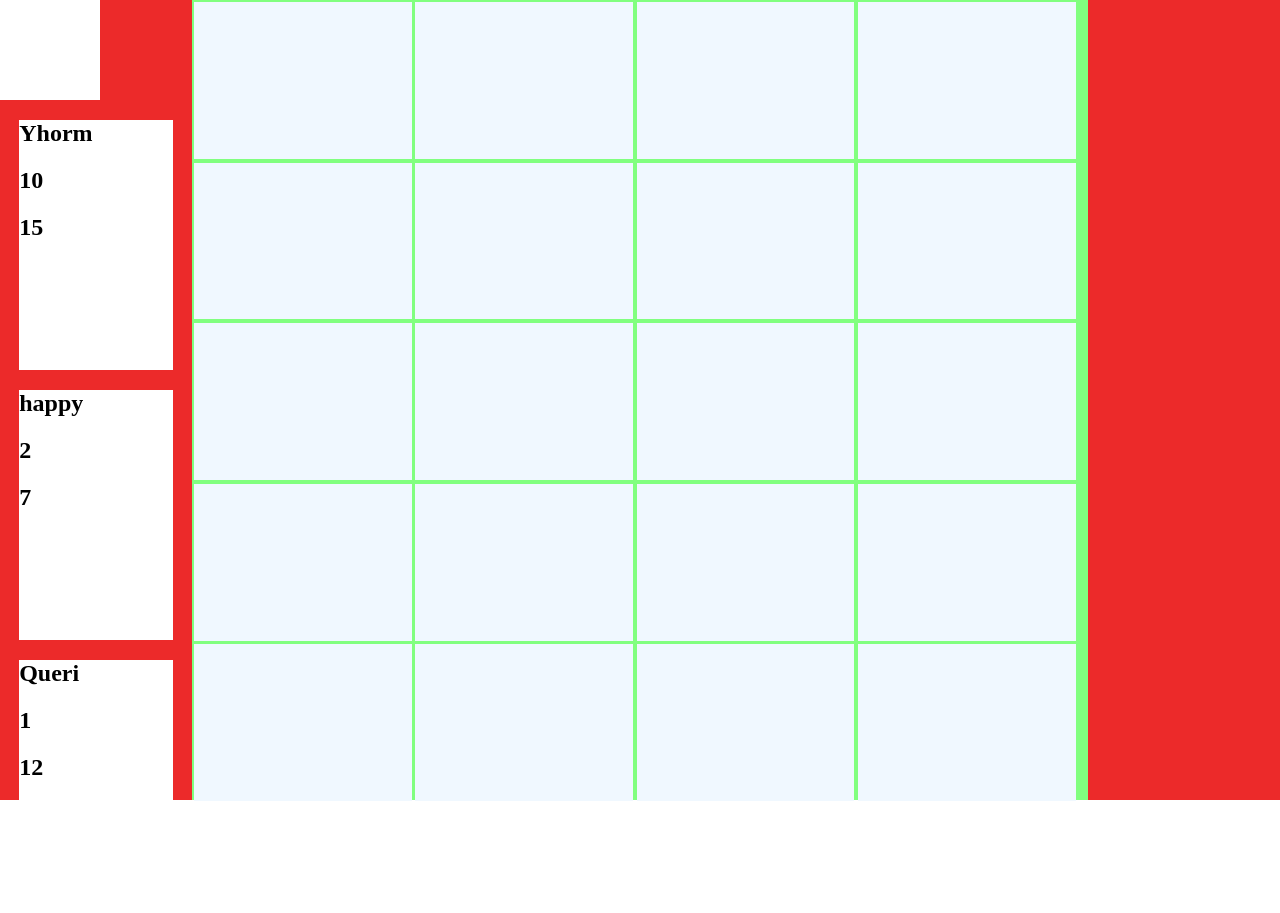
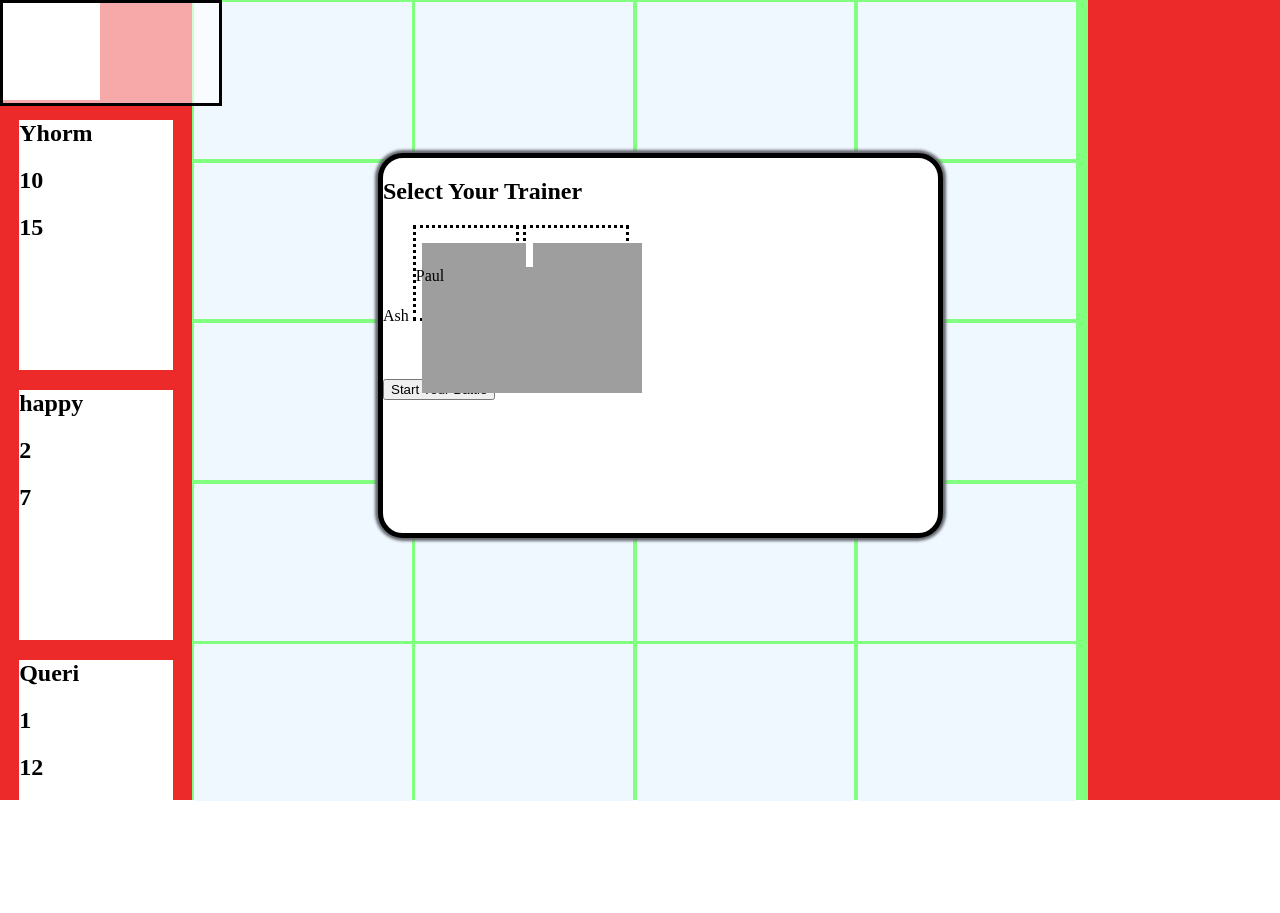
Before and after one commit to normansmart/COUNTER-DEFENSE, a plain HTML site: page index.html in a window 1280 px wide. Shown: the top 913 px of the page. Drawn offline with Linux system fonts and the light colour scheme; grey boxes are pictures that could not be loaded.

Commit message:
Popup feature

```diff
--- a/gameBoard.css
+++ b/gameBoard.css
@@ -64,8 +64,6 @@ body{
 }
 
 
-
-
 .battlefield{
     width: 70vw;
     height: 100vh;
@@ -73,7 +71,6 @@ body{
     float: left;
 
 }
-
 
 .field-box{
 
--- a/index.html
+++ b/index.html
@@ -9,9 +9,11 @@
 
 
     <link rel="stylesheet" type="text/css" href="./gameBoard.css">
+    <link rel="stylesheet" type="text/css" href="./playerPopup.css">
     <script type="text/javascript" src="./cardData.js"> </script>
 
-    <script defer type="text/javascript" src="./index.js"> </script>
+    <script defer type="text/javascript" src="./index.js" > </script>
+    <script type="text/javascript" src="./playerPopup.js" defer> </script>
 
 </head>
 
@@ -21,16 +23,55 @@
 
 
 
+    <div id="ac-wrapper">
+        <div id="popup">
+                <h2>Select Your Trainer</h2>
+                <span>Ash
+                    <span class="leftRapper">
+                        <span id="buttonColumn">
+                          <span id="container3" class="topButton">
+                            <!-- <a href="" id="linktomouseover"><img src="https://tinyurl.com/2ryh7pdz" width="140.42" height="150" /></a> -->
+                            <img id="linktomouseover" src="https://tinyurl.com/2ryh7pdz" alt="Ash" width="140.42" height="150"/>
+                          </span>
+                          <span>Paul</span>
+                        </span>
+                      </span>
+                      <span class="rightRapper">
+                        <span id="buttonColumn">
+                          <span id="container" class="topButton">
+                            <!-- <a href="" id="linktomouseover3"> <img src="https://tinyurl.com/3pdf2k5x" width="108.55" height="150" /></a> -->
+                            <img id="linktomouseover3" src="https://tinyurl.com/3pdf2k5x" alt="Ash" width="109" height="150"/>
+                          </span>
+                        </span>
+                      </span>
+                      <br>
+                      <br>
+                      <br>
+                      <br>
+                </span>
+                <input type="submit" name="submit" value="Start Your Battle" />
+
+        </div>
+    </div>
+
+
+
+
+
+
+
+
+
 
     <div class="gameBoard">
 
 
         <div class="combatant-1">
 
+            <div id="rightSide"></div>
+            <div class="nextRound">
 
-           <div class="nextRound">
-
-           </div>
+            </div>
 
 
         </div>
--- a/index.js
+++ b/index.js
@@ -2,8 +2,6 @@
 //////////////////////////////////
 
 
-
-//
 let gameDeck = document.getElementsByClassName("combatant-1");
 
 const nextRound = document.querySelector('.nextRound')
--- /dev/null
+++ b/playerPopup.css
@@ -0,0 +1,177 @@
+#ac-wrapper {
+    position: fixed;
+    top: 0;
+    left: 0;
+    width: 100%;
+    height: 100%;
+    background: rgba(255,255,255,.6);
+    z-index: 1001;
+}
+
+#popup {
+    width: 555px;
+    height: 375px;
+    background: #FFFFFF;
+    border: 5px solid #000;
+    border-radius: 25px;
+    -moz-border-radius: 25px;
+    -webkit-border-radius: 25px;
+    box-shadow: #64686e 0px 0px 3px 3px;
+    -moz-box-shadow: #64686e 0px 0px 3px 3px;
+    -webkit-box-shadow: #64686e 0px 0px 3px 3px;
+    position: relative;
+    top: 150px; left: 375px;
+}
+
+body {
+    margin:0 auto;
+    top:0;
+    left:0;
+    height:100%;
+    width:100%;
+    /* background:url(images/bg.jpg); */
+    }
+
+    #container {
+    width:24px;
+    height:24px;
+    display:block;
+    position:static;
+    opacity:1;
+    filter:alpha(opacity=40);
+    -moz-opacity: 0.4;
+    background-color:#fff;
+    z-index:-1;
+    transition: background-color 0.5s;
+    -moz-transition: background-color 0.5s;
+    -webkit-transition: background-color 0.5s;
+    -o-transition: background-color 0.5s;
+    }
+    .topButton{
+    top:0;
+    left:0;
+    }
+    .bottomButton{
+    top:24px;
+    left:24;
+    }
+    #container.hover1 {
+    background-color: #E0E0E0;
+    }
+
+    #container2.hover2 {
+    background-color: #E0E0E0;
+    }
+
+    .link {
+    position:inherit;
+    z-index:1;
+    float:right;
+    padding-top:100px;
+    }
+    #linktomouseover{
+       /* name: Ash */
+        margin-left:6px;
+        color:black;
+        text-decoration:none;
+        z-index:1;
+    }
+    #buttonColumn{
+        height:48px;
+        width:24px;
+        display:block;
+        position:absolute;
+        color:black;
+        margin-top:15px;
+    }
+    #linktomouseover2{
+        margin-left:6px;
+        display:block;
+        color:black;
+        text-decoration:none;
+    }
+    #container2 {
+    width:24px;
+    height:24px;
+    position:static;
+    opacity:1;
+    filter:alpha(opacity=40);
+    -moz-opacity: 0.4;
+    background-color:#fff;
+    z-index:-1;
+    transition: background-color 0.5s;
+    -moz-transition: background-color 0.5s;
+    -webkit-transition: background-color 0.5s;
+    -o-transition: background-color 0.5s;
+    }
+    #ac-wrapper{
+    border-style:solid;
+    border-color:black;
+    width:216px;
+    height:100px;
+    }
+    .leftRapper{
+    border-right-style:dotted;
+    }
+    #linktomouseover3{
+        margin-left:7px;
+        display:block;
+        color:black;
+        text-decoration:none;
+    }
+    #linktomouseover4{
+        margin-left:8px;
+        display:block;
+        color:black;
+        text-decoration:none;
+    }
+    .rightRapper{
+    border-style:dotted;
+    margin:0px;
+        height:90px;
+        width:100px;
+        display:inline-block;
+    }
+    .leftRapper{
+    border-style:dotted;
+    margin:0px;
+    height:90px;
+    width:100px;
+    display:inline-block;
+    }
+    #container3 {
+    width:24px;
+    height:24px;
+    display:block;
+    position:static;
+    opacity:1;
+    filter:alpha(opacity=40);
+    -moz-opacity: 0.4;
+    background-color:#fff;
+    z-index:-1;
+    transition: background-color 0.5s;
+    -moz-transition: background-color 0.5s;
+    -webkit-transition: background-color 0.5s;
+    -o-transition: background-color 0.5s;
+    }
+    #container3.hover1 {
+    background-color: #E0E0E0;
+    }
+    #container4 {
+    width:24px;
+    height:24px;
+    display:block;
+    position:static;
+    opacity:1;
+    filter:alpha(opacity=40);
+    -moz-opacity: 0.4;
+    background-color:#fff;
+    z-index:-1;
+    transition: background-color 0.5s;
+    -moz-transition: background-color 0.5s;
+    -webkit-transition: background-color 0.5s;
+    -o-transition: background-color 0.5s;
+    }
+    #container4.hover1 {
+    background-color: #E0E0E0;
+    }
--- /dev/null
+++ b/playerPopup.js
@@ -0,0 +1,63 @@
+
+function PopUp(){
+    document.getElementById('ac-wrapper').style.display="none";
+}
+
+const upPop = document.getElementById("ac-wrapper")
+const closePop = document.getElementById("linktomouseover")
+const closePopThree = document.getElementById("linktomouseover3")
+const divForTrainer = document.getElementById("rightSide")
+
+closePop.addEventListener('click', () => {
+    upPop.style.display = "none"
+
+
+    const newTrainerDiv = document.createElement("span")
+    newTrainerDiv.textContent= "Trainer: Ash"
+    divForTrainer.appendChild(newTrainerDiv)
+
+
+})
+
+closePopThree.addEventListener('click', () => {
+    upPop.style.display = "none"
+
+
+    const newTrainerDiv = document.createElement("span")
+    newTrainerDiv.textContent= "Trainer: Paul"
+    divForTrainer.appendChild(newTrainerDiv)
+
+})
+
+
+
+
+/*
+$(document).ready(function(){
+    setTimeout(function(){
+       PopUp();
+    },5000); // 5000 to load it after 5 seconds from page load
+ });
+
+ $(function() {
+    $('#container').hover(function() {
+        $('#container').addClass('hover1')
+    }, function() {
+        $('#container').removeClass('hover1')
+    });
+       $('#container2').hover(function() {
+        $('#container2').addClass('hover2')
+    }, function() {
+        $('#container2').removeClass('hover2')
+    });
+    $('#container3').hover(function() {
+        $('#container3').addClass('hover1')
+    }, function() {
+        $('#container3').removeClass('hover1')
+    });
+    $('#container4').hover(function() {
+        $('#container4').addClass('hover1')
+    }, function() {
+        $('#container4').removeClass('hover1')
+    });
+}); */
```
